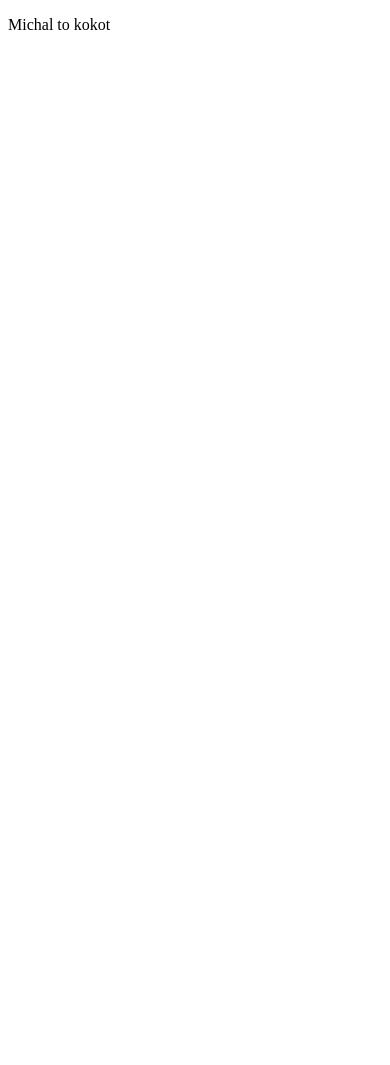
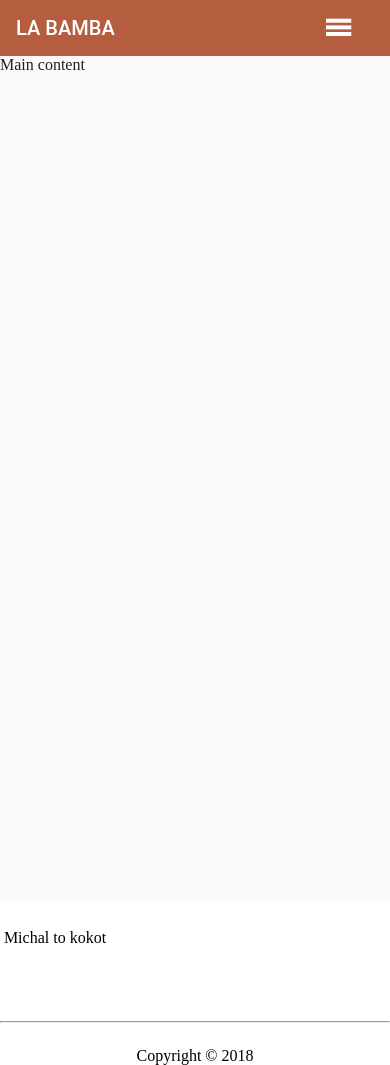
Before and after one commit to MapeSVK/MexicanFoodFrontend, an Angular app: page / in a window 390 px wide. Before the commit the page ends 844 px from the top, so only its background shows below. Built offline with nearby package versions, Linux system fonts and the light colour scheme.

Commit message:
responsive menu done

```diff
--- a/package.json
+++ b/package.json
@@ -11,15 +11,19 @@
   },
   "private": true,
   "dependencies": {
-    "@angular/animations": "~7.1.0",
+    "@angular/animations": "^7.1.0",
+    "@angular/cdk": "^7.1.0",
     "@angular/common": "~7.1.0",
     "@angular/compiler": "~7.1.0",
     "@angular/core": "~7.1.0",
+    "@angular/flex-layout": "^7.0.0-beta.19",
     "@angular/forms": "~7.1.0",
+    "@angular/material": "^7.1.0",
     "@angular/platform-browser": "~7.1.0",
     "@angular/platform-browser-dynamic": "~7.1.0",
     "@angular/router": "~7.1.0",
     "core-js": "^2.5.4",
+    "hammerjs": "^2.0.8",
     "rxjs": "~6.3.3",
     "tslib": "^1.9.0",
     "zone.js": "~0.8.26"
--- a/src/app/app.component.html
+++ b/src/app/app.component.html
@@ -1 +1,15 @@
-<router-outlet></router-outlet>
+<div fxFlexFill fxLayout="column">
+  <app-navbar></app-navbar>
+
+  <div fxLayout="column" fxFlex>
+    <div style="margin: 69px 1% 50px; height: 100%;">
+      <router-outlet></router-outlet>
+    </div>
+    <footer fxLayout="column" style="height: 40px">
+      <div fxLayout="row">
+        <hr fxFlex="100">
+      </div>
+      <p fxFlexAlign="center">Copyright © 2018</p>
+    </footer>
+  </div>
+</div>
--- a/src/app/meals/meals-list/meals-list.component.html
+++ b/src/app/meals/meals-list/meals-list.component.html
@@ -1,3 +1,61 @@
-<p>
-  meals-list works!
-</p>
+<div class="container"
+     fxLayout="column"
+     fxFill
+     fxLayoutGap="10px">
+  <div fxLayout="row">
+    <!--<button mat-mini-fab color="primary" routerLink="/customer-add">
+      <i class="fas fa-plus"></i>
+    </button>-->
+  </div>
+  <div fxLayout="row"
+       fxLayoutAlign="center end">
+
+    <!--<mat-paginator [length]="count"
+                   [pageSize]="pageEvent.pageSize"
+                   [pageSizeOptions]="[6, 12, 24, 120]"
+                   (page)="changePage($event)">
+    </mat-paginator>-->
+
+  </div>
+  <h4 *ngIf="loading"
+      fxFill
+      fxLayoutAlign="center center">
+    <mat-spinner></mat-spinner>
+  </h4>
+  <div fxLayout="row wrap"
+       fxLayoutAlign="start start"
+       *ngIf="customers && !loading">
+    <div fxFlex="33"
+         [fxFlex.md]="'50'"
+         [fxFlex.sm]="'100'"
+         [fxFlex.xs]="'100'"
+         *ngFor="let customer of customers">
+      <mat-card>
+        <mat-card-content>
+          <div>{{customer.firstName}} {{customer.lastName}}</div>
+          <p>Address: {{customer.address}}</p>
+          <p>Id: {{customer.id}}</p>
+          <p>Type: {{customer.type?.name}}</p>
+        </mat-card-content>
+        <mat-card-actions fxLayout="row" fxLayoutGap="5px">
+          <span fxFlex></span>
+          <button routerLink="/customers/{{customer.id}}"
+                  mat-mini-fab
+                  color="accent">
+            <i class="fas fa-info"></i>
+          </button>
+          <button routerLink="/customer-update/{{customer.id}}"
+                  mat-mini-fab
+                  color="primary">
+            <i class="fas fa-pencil-alt"></i>
+          </button>
+          <button (click)="delete(customer.id)"
+                  mat-mini-fab
+                  color="accent">
+            <i class="fas fa-trash-alt"></i>
+          </button>
+        </mat-card-actions>
+      </mat-card>
+    </div>
+  </div>
+</div>
--- a/src/app/shared/navbar/navbar.component.css
+++ b/src/app/shared/navbar/navbar.component.css
@@ -0,0 +1,32 @@
+.big-navigation-container {
+  display: block;
+  width: 80%;
+  text-align: right;
+  margin-right: 20px;
+  margin-left: 20px;
+}
+
+
+#small-navigation-icon {
+  font-size: 32px;
+  line-height: 2;
+  font-weight: bold;
+  color: white;
+}
+
+.mobile-navigation-controls {
+  color: #b55d3f;
+  text-decoration: none;
+  font-weight: 600;
+  font-family: sans-serif;
+  text-align: center;
+  margin: 7px 0;
+}
+
+.screen-navigation-controls {
+  font-size: 16px;
+  font-weight: 600;
+  color: #fff;
+  text-decoration: none;
+  margin: 0 20px;
+}
--- a/src/app/shared/navbar/navbar.component.html
+++ b/src/app/shared/navbar/navbar.component.html
@@ -1,3 +1,53 @@
-<p>
-  navbar works!
-</p>
+<div style="height: 100vh;">
+
+  <mat-toolbar color="primary">
+
+    <span>LA BAMBA</span>
+
+    <span class="example-spacer"></span>
+
+    <div fxShow="true" fxHide.lt-sm="true" class="big-navigation-container">
+
+      <!-- The following menu items will be hidden on both SM and XS screen sizes -->
+
+      <a href="#" mat-button class="screen-navigation-controls">HOME</a>
+
+      <a href="#" mat-button class="screen-navigation-controls">MEALS</a>
+
+      <a href="#" mat-button class="screen-navigation-controls">ORDER</a>
+
+      <a href="#" mat-button class="screen-navigation-controls">CONTACT</a>
+
+    </div>
+
+    <div fxShow="true" fxHide.gt-xs="true" class="big-navigation-container">
+
+      <a href="#" (click)="sidenav.toggle()"><i class="material-icons" id="small-navigation-icon">menu</i></a>
+
+    </div>
+
+  </mat-toolbar>
+
+  <mat-sidenav-container fxFlexFill class="example-container">
+
+    <mat-sidenav #sidenav fxLayout="column" style="width: 28%;">
+
+      <div fxLayout="column" style="margin-top: 20px;">
+
+        <a href="#" mat-button class="mobile-navigation-controls">HOME</a>
+
+        <a href="#" mat-button class="mobile-navigation-controls">MEALS</a>
+
+        <a href="#" mat-button class="mobile-navigation-controls">ORDER</a>
+
+        <a href="#" mat-button class="mobile-navigation-controls">CONTACT</a>
+
+      </div>
+
+    </mat-sidenav>
+
+    <mat-sidenav-content fxFlexFill>Main content</mat-sidenav-content>
+
+  </mat-sidenav-container>
+
+</div>
--- a/src/index.html
+++ b/src/index.html
@@ -7,6 +7,7 @@
 
   <meta name="viewport" content="width=device-width, initial-scale=1">
   <link rel="icon" type="image/x-icon" href="favicon.ico">
+  <link href="https://fonts.googleapis.com/icon?family=Material+Icons" rel="stylesheet">
 </head>
 <body>
   <app-root></app-root>
--- a/src/main.ts
+++ b/src/main.ts
@@ -1,5 +1,8 @@
 import { enableProdMode } from '@angular/core';
 import { platformBrowserDynamic } from '@angular/platform-browser-dynamic';
+
+import 'hammerjs';
+
 
 import { AppModule } from './app/app.module';
 import { environment } from './environments/environment';
--- a/src/styles.css
+++ b/src/styles.css
@@ -1 +1,14 @@
 /* You can add global styles to this file, and also import other style files */
+@import "~@angular/material/prebuilt-themes/indigo-pink.css";
+
+html, body {
+  min-height: 100%;
+  height: 100%;
+  margin: 0;
+}
+
+/* theme colors */
+.mat-toolbar.mat-primary {
+  background: #b55d3f;
+  color: #fff;
+}
```
Also changed, not shown: src/app/app.module.ts (+13 -1 lines), 1 other file (tests, documents, lock files or other folders).
